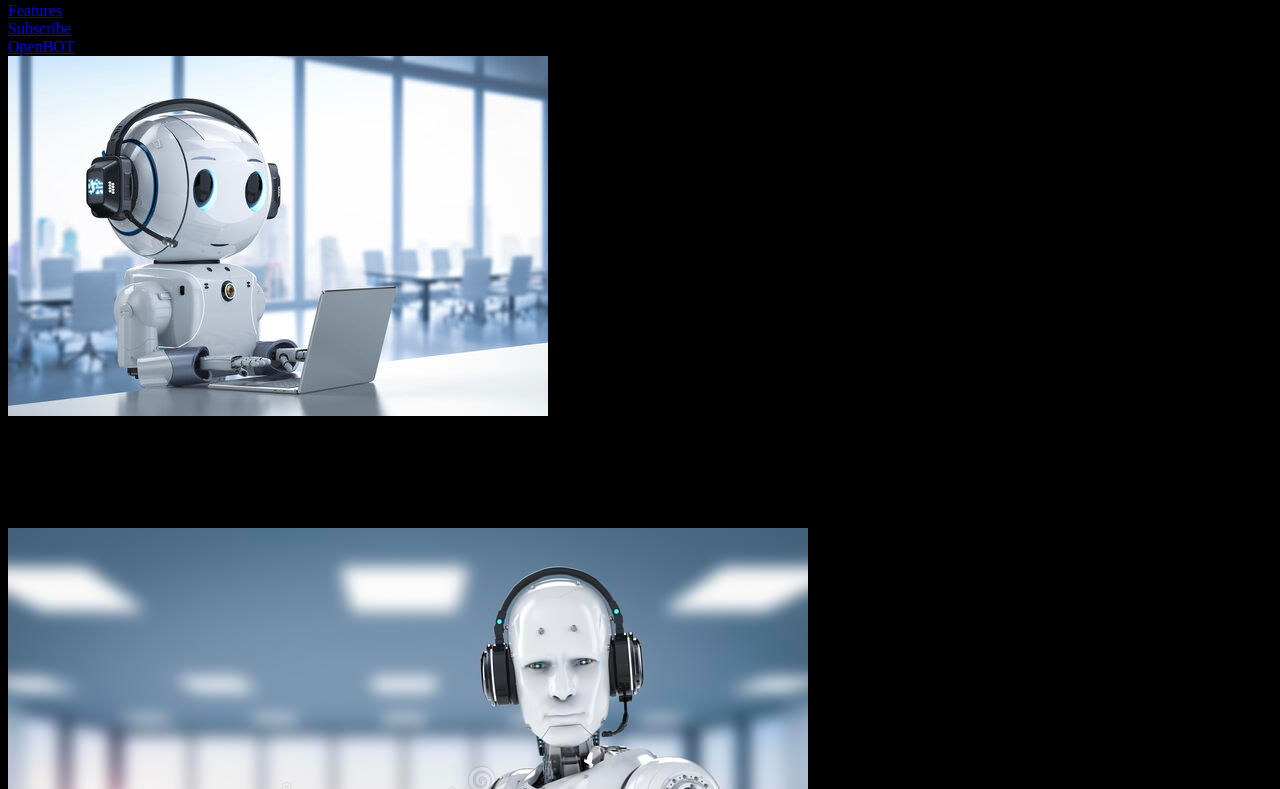
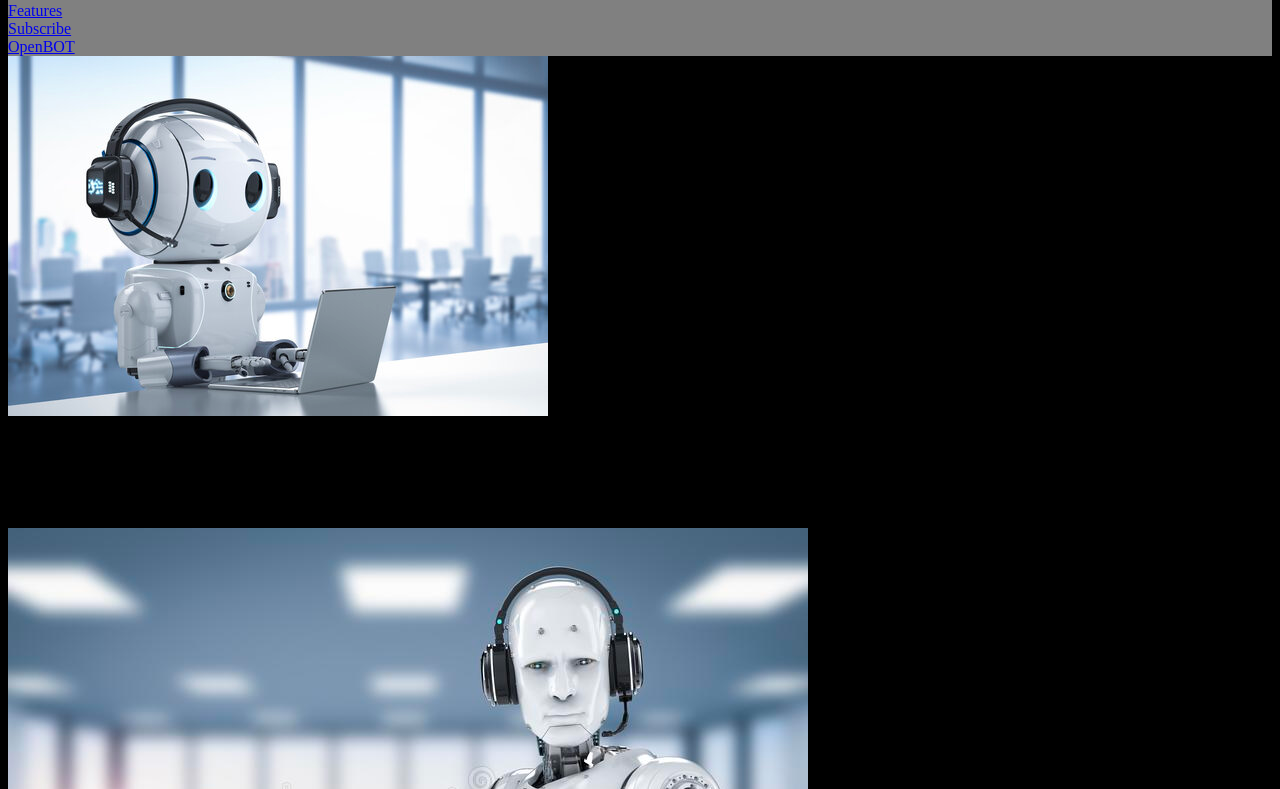
Before and after one commit to klymenok/klymenok.github.io, a plain HTML site: page index.html in a window 1280 px wide. Shown: the part 42-831 px from the top of the page. Drawn offline with Linux system fonts and the light colour scheme.

Commit message:
add style for header-container

```diff
--- a/style.css
+++ b/style.css
@@ -1,3 +1,7 @@
 body {
     background: black;
 }
+
+.header-container {
+    background: gray;
+}
```
